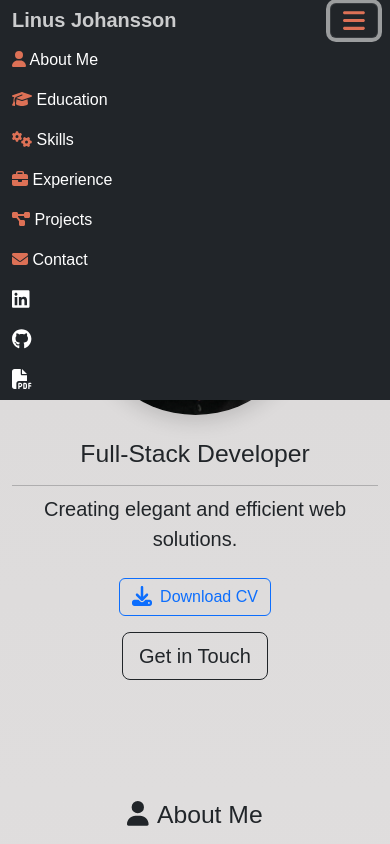
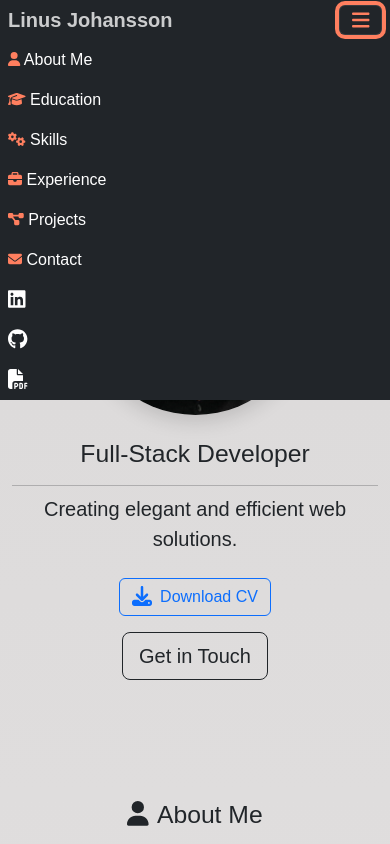
Before and after one commit to j0hanz/j0hanz-portfolio, a React (Create React App) app: page / in a window 390 px wide. Both pictures are taken after a click on the button 354 px from the left and 20 px from the top of the page. Shown: the top 844 px of the page. Built offline with nearby package versions, Linux system fonts and the light colour scheme.

Commit message:
Update NavBar component with responsive styling

```diff
--- a/src/components/NavBar.js
+++ b/src/components/NavBar.js
@@ -35,7 +35,7 @@ const NavBar = () => {
       className={`${styles.customNavbar} py-0`}
       expanded={expanded}
     >
-      <Container fluid>
+      <Container fluid className="px-2">
         <Navbar.Brand className={styles.navbarBrand}>
           <Nav.Link href="#hero" className={styles.nameNav}>
             Linus Johansson
@@ -46,7 +46,7 @@ const NavBar = () => {
           onClick={() => setExpanded(!expanded)}
           className={styles.customToggle}
         >
-          <FontAwesomeIcon icon={faBars} size="lg" className={styles.navIcon} />
+          <FontAwesomeIcon icon={faBars} className={styles.navIcon} />
         </Navbar.Toggle>
         <Navbar.Collapse id="navbar-nav" className={styles.navbarCollapse}>
           <Nav className="ms-auto">
@@ -58,13 +58,21 @@ const NavBar = () => {
               { id: 'portfolio', icon: faProjectDiagram, label: 'Projects' },
               { id: 'contact', icon: faEnvelope, label: 'Contact' },
             ].map(({ id, icon, label }) => (
-              <Nav.Link key={id} href={`#${id}`} className={styles.navLink}>
-                <FontAwesomeIcon icon={icon} className={styles.navIcon} />{' '}
+              <Nav.Link
+                key={id}
+                href={`#${id}`}
+                className={`me-1 ${styles.navLink}`}
+              >
+                <FontAwesomeIcon
+                  icon={icon}
+                  size="sm"
+                  className={styles.navIcon}
+                />{' '}
                 {label}
               </Nav.Link>
             ))}
           </Nav>
-          <Nav className="ml-auto">
+          <Nav>
             {[
               {
                 id: 'linkedin',
--- a/src/components/styles/NavBar.module.css
+++ b/src/components/styles/NavBar.module.css
@@ -1,10 +1,29 @@
 .navIcon {
-  color: #ff7f5fd8;
+  color: #ff7f5f;
 }
 
 .customToggle {
   border: none;
-  background: transparent;
+  background-color: transparent;
+  border-radius: 12px;
+  transition: transform 0.2s ease, box-shadow 0.3s ease, width 0.2s ease-in-out;
+  display: flex;
+  align-items: center;
+  justify-content: center;
+  --bs-navbar-color: #ff7f5f;
+}
+
+.customToggle:hover {
+  box-shadow: inset 2px 2px 5px rgba(0, 0, 0, 0.2),
+    inset -2px -2px 5px rgba(255, 255, 255, 0.1),
+    4px 4px 15px rgba(0, 0, 0, 0.3);
+  width: 42px;
+  --bs-navbar-color: #ff7f5f91;
+  --bs-navbar-toggler-focus-width: 0.12rem;
+}
+
+.customToggle:active {
+  transform: scale(0.96);
 }
 
 .navbarBrand {
```
